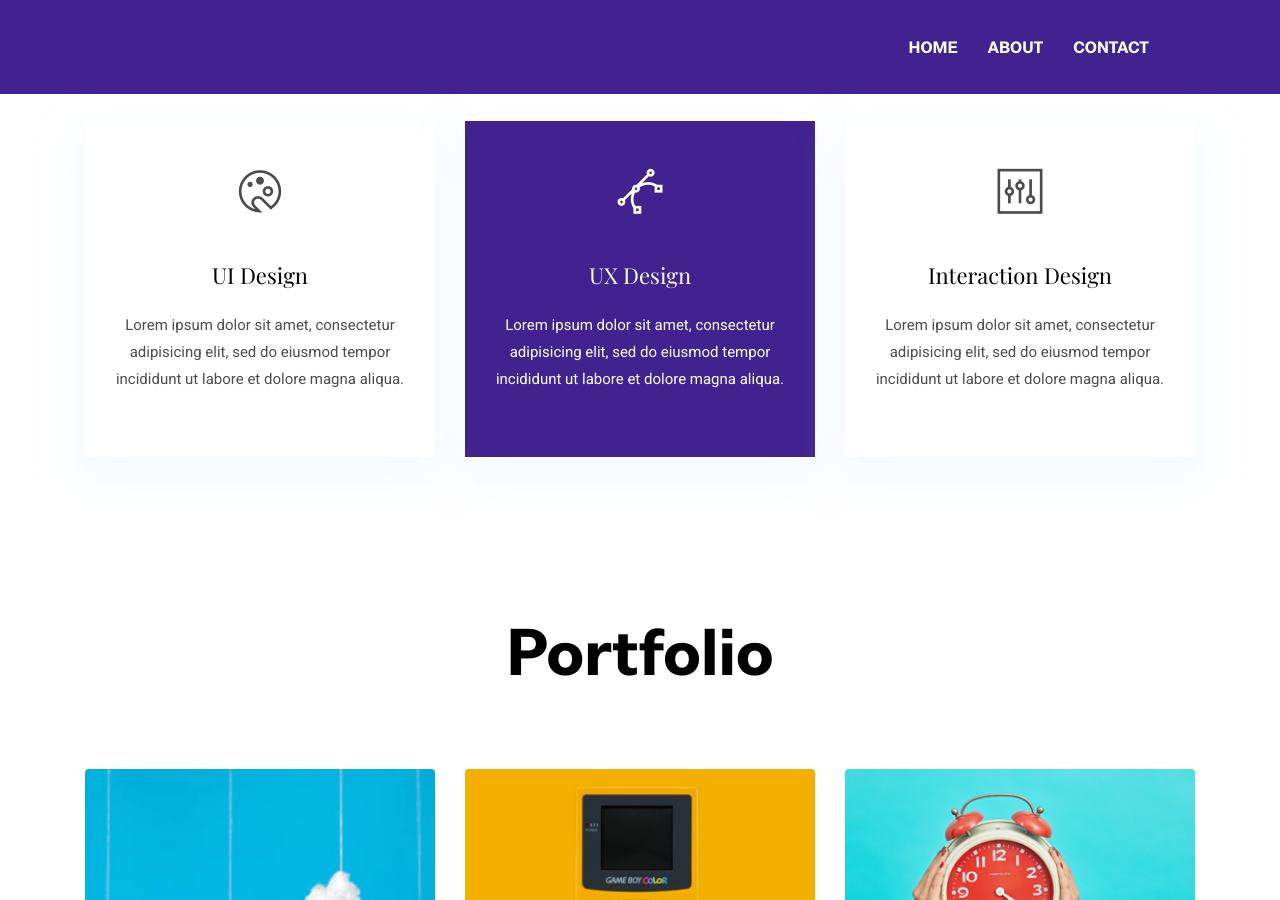
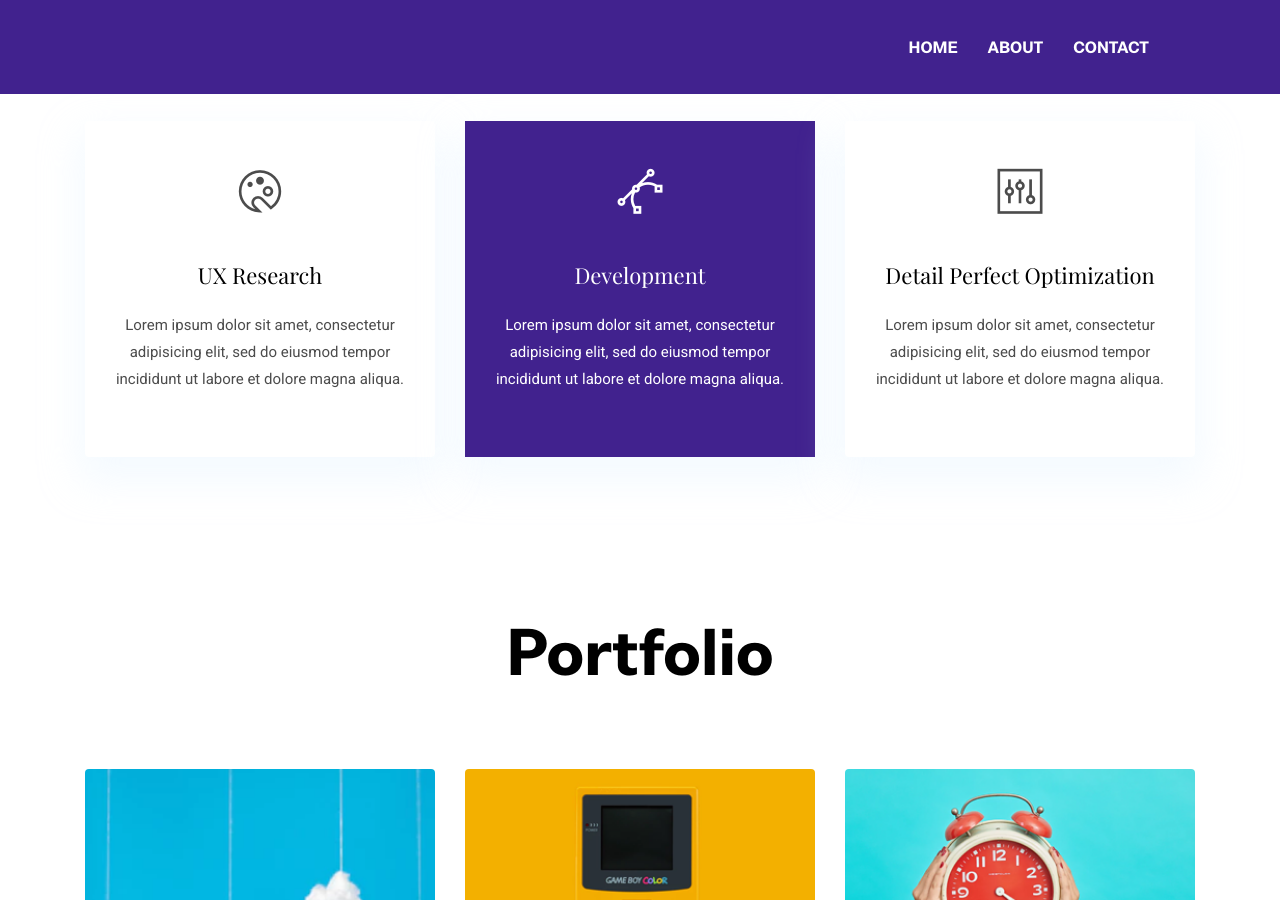
Before and after one commit to danielkol10/portfolio, a Jekyll site: the page built from index.html, in a window 1280 px wide and 900 px high, scrolled down 3083 px. Built offline with Jekyll 4.4.1, drawn with Linux system fonts in a browser that asks for light colours.

Commit message:
services

```diff
--- a/_data/settings.yml
+++ b/_data/settings.yml
@@ -137,19 +137,19 @@ education:
 services-title: Services
 services:
   - {
-      name: UI Design,
+      name: UX Research,
       icon: ti-palette,
       description: "Lorem ipsum dolor sit amet, consectetur adipisicing elit, sed do eiusmod tempor incididunt ut labore et dolore magna aliqua.",
       active: ,# Add true to select section
     }
   - {
-      name: UX Design,
+      name: Development,
       icon: ti-vector,
       description: "Lorem ipsum dolor sit amet, consectetur adipisicing elit, sed do eiusmod tempor incididunt ut labore et dolore magna aliqua.",
       active: true, # Add true to select section
     }
   - {
-      name: Interaction Design,
+      name: Detail Perfect Optimization,
       icon: ti-panel,
       description: "Lorem ipsum dolor sit amet, consectetur adipisicing elit, sed do eiusmod tempor incididunt ut labore et dolore magna aliqua.",
       active: ,# Add true to select section
```
